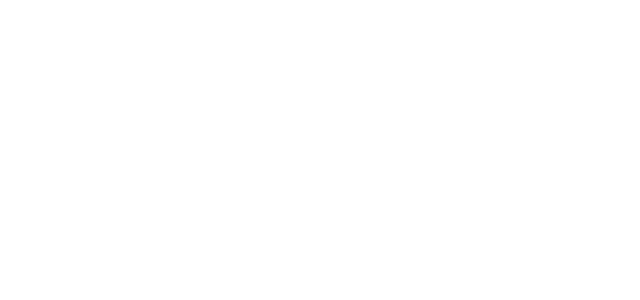
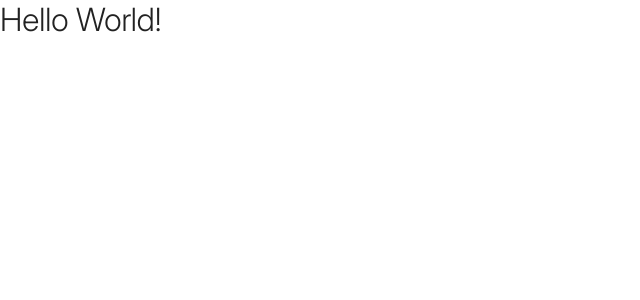
Before and after one commit to MFlanagan7/rainfocus-ui-challenge, a React (Vite) app: page / in a window 1280 px wide. Shown: the top 300 px of the page, without its empty margins (0-640 px from the left). Built offline with nearby package versions, Linux system fonts and the light colour scheme.

Commit message:
Add SCSS foundation: tokens, font, reset, base typography, .gitattributes

```diff
--- a/src/App.tsx
+++ b/src/App.tsx
@@ -1,6 +1,8 @@
 function App() {
   return (
-    <></>
+    <>
+      <h1>Hello World!</h1>
+    </>
   )
 }
 
--- a/src/main.tsx
+++ b/src/main.tsx
@@ -1,6 +1,7 @@
 import { StrictMode } from 'react'
 import { createRoot } from 'react-dom/client'
 import App from './App.tsx'
+import './styles/global.scss'
 
 createRoot(document.getElementById('root')!).render(
   <StrictMode>
--- /dev/null
+++ b/src/styles/_base.scss
@@ -0,0 +1,22 @@
+@use 'mixins' as *;
+
+body {
+    @include text(paragraph-workflow);
+    font-family: var(--font-family);
+    color: var(--color-text-body);
+}
+h1 {
+    @include text(h1-page-header);
+    color: var(--color-text-heading);
+}
+h2 {
+    @include text(h2-section-header);
+    color: var(--color-text-heading);
+}
+h3 {
+    @include text(h3-sub-header);
+    color: var(--color-text-heading);
+}
+h4, h5 {
+    color: var(--color-text-heading);
+}
--- /dev/null
+++ b/src/styles/_fonts.scss
@@ -0,0 +1,6 @@
+@font-face {
+    font-family: 'Inter';
+    src: url('../assets/fonts/InterVariable.woff2') format('woff2');
+    font-weight: 100 900;
+    font-display: swap;
+}
--- /dev/null
+++ b/src/styles/_mixins.scss
@@ -0,0 +1,44 @@
+@use 'sass:map';
+@use 'sass:math';
+
+$text-styles: (
+    // Figma px values, no units
+    h1-page-header:         (size: 32, weight: 300, line:39),
+    h2-section-header:      (size: 24, weight: 600, line:29),
+    h3-sub-header:          (size: 20, weight: 600, line:24),
+    paragraph-workflow:     (size: 16, weight: 400, line:24),
+    paragraph-admin:        (size: 14, weight: 700, line:17),
+    nav-label:              (size: 14, weight: 600, line:18),
+    nav-sub-item:           (size: 14, weight: 600, line:14),
+    sidebar-event-title:    (size: 14, weight: 600, line:18),
+    card-title:             (size: 13, weight: 700, line:16),
+    card-description:       (size: 12, weight: 400, line:15),
+    caption:                (size: 10, weight: 500, line:18),
+    search-placeholder:     (size: 10, weight: 600, line:10),
+    avatar-initials:        (size: 16, weight: 400, line:18),
+);
+
+$breakpoints: (
+    desktop: 1200px,
+    tablet: 768px,
+);
+
+@mixin text($name) {
+    // Catch typos at compile time.
+    @if not map.has-key($text-styles, $name) {
+        @error "Unknown text style: #{$name}";
+    }
+
+    $style: map.get($text-styles, $name);
+    $size: map.get($style, size);
+
+    font-size: math.div($size, 16) * 1rem;                  // 32 -> 2rem
+    font-weight: map.get($style, weight);
+    line-height: math.div(map.get($style, line), $size);    // 39 / 32 -> 1.22 unitless
+}
+
+@mixin below($name) {
+    @media (width < #{map.get($breakpoints, $name)}) {
+        @content;
+    }
+}
--- /dev/null
+++ b/src/styles/_reset.scss
@@ -0,0 +1,13 @@
+*, *::before, *::after {
+    box-sizing: border-box;
+}
+body, h1, h2, h3, h4, h5, h6, p {
+    margin: 0;
+}
+img, svg {
+    display: block;
+    max-width: 100%;
+}
+button, input {
+    font: inherit;
+}
--- /dev/null
+++ b/src/styles/_tokens.scss
@@ -0,0 +1,48 @@
+:root {
+    // COLORS
+    --color-primary:            #5C00DC;                                                    // (Brand/Secondary Grape): button, active nav, icons, links
+    --color-primary-subtle:     color-mix(in srgb, var(--color-primary) 8%, transparent);      // (rgba(92,0,220,.08)): active nav background
+    --color-text-heading:       #222222;                                                    // (Text/G1 Header)
+    --color-text-body:          #393551;                                                    // paragraphs, descriptions
+    --color-text-muted:         #767676;                                                    // (Neutral/G4): nav labels
+    --color-text-subtle:        #777777;                                                    // search placeholder and icon
+    --color-text-inverse:       #FFFFFF;                                                    // (Neutral/White): button text
+    --color-text-strong:        #000000;                                                    // sidebar date and location
+    --color-border:             #CBC6DE;                                                    // rail and sidebar borders, divider, cards
+    --color-surface:            #FFFFFF;                                                    // page and cards
+    --color-surface-muted:      #F5F5F5;                                                    // search input
+    --color-avatar:             #444444;                                                    // (Neutral/G3): FL avatar
+    --color-nav-dot:            var(--color-text-muted);                                      // grey nav circles
+
+    // SPACING  (4px scale)
+    --space-1:  4px;
+    --space-2:  8px;
+    --space-3:  12px;
+    --space-4:  16px;
+    --space-6:  24px;
+    --space-8:  32px;
+    --space-10: 40px;
+    --space-12: 48px;
+
+    // RADIUS
+    --radius-sm:    4px;     // cards, button, search
+    --radius-md:    8px;     // active nav item, event logo
+    --radius-full:  50%;     // avatar, nav circles
+
+    // LAYOUT
+    --rail-width:            63px;      // (includes 1px border)
+    --sidebar-width:         215px;     // (includes 1px border)
+    --main-padding:          40px 48px; // (desktop)
+    --section-gap:           var(--space-10);
+    --card-padding:          24px 32px;
+    --card-gap-row:          var(--space-4);
+    --card-gap-col:          var(--space-6);
+    --nav-item-height:       var(--space-10);
+    --nav-sub-item-height:   30px;
+    --avatar-size:           var(--space-8);
+    --nav-dot-size:          var(--space-6);
+    --event-logo-size:       95px;
+
+    // TYPOGRAPHY
+    --font-family: 'Inter', system-ui, sans-serif;
+}
--- /dev/null
+++ b/src/styles/global.scss
@@ -0,0 +1,4 @@
+@use 'fonts';
+@use 'tokens';
+@use 'reset';
+@use 'base';
```
Also changed, not shown: src/assets/fonts/InterVariable.woff2 (added), src/assets/fonts/LICENSE.txt (added), 1 other file (tests, documents, lock files or other folders).
